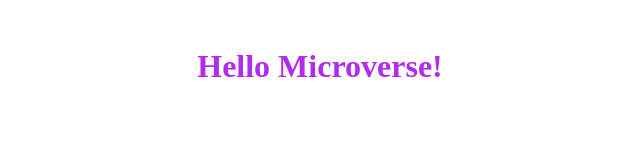
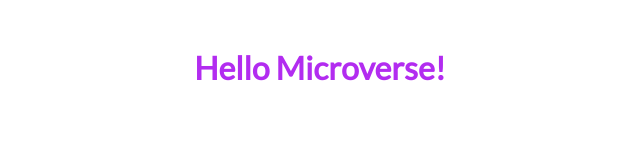
Before and after one commit to Chimoneg27/Helllo-Microverse-new, a plain HTML site: page index.html in a window 1280 px wide. Shown: the full height of the page, 320-960 px from the left. Drawn offline with Linux system fonts and the light colour scheme.

Commit message:
font-family adjusted

```diff
--- a/styles.css
+++ b/styles.css
@@ -14,7 +14,7 @@
 }
 
 .first-title {
-  font-family: "Lato" 'Times New Roman', Times, serif;
+  font-family: "Lato", 'Times New Roman', Times, serif;
   font-size: 2rem;
   font-weight: 700;
   margin-top: 3rem;
```
